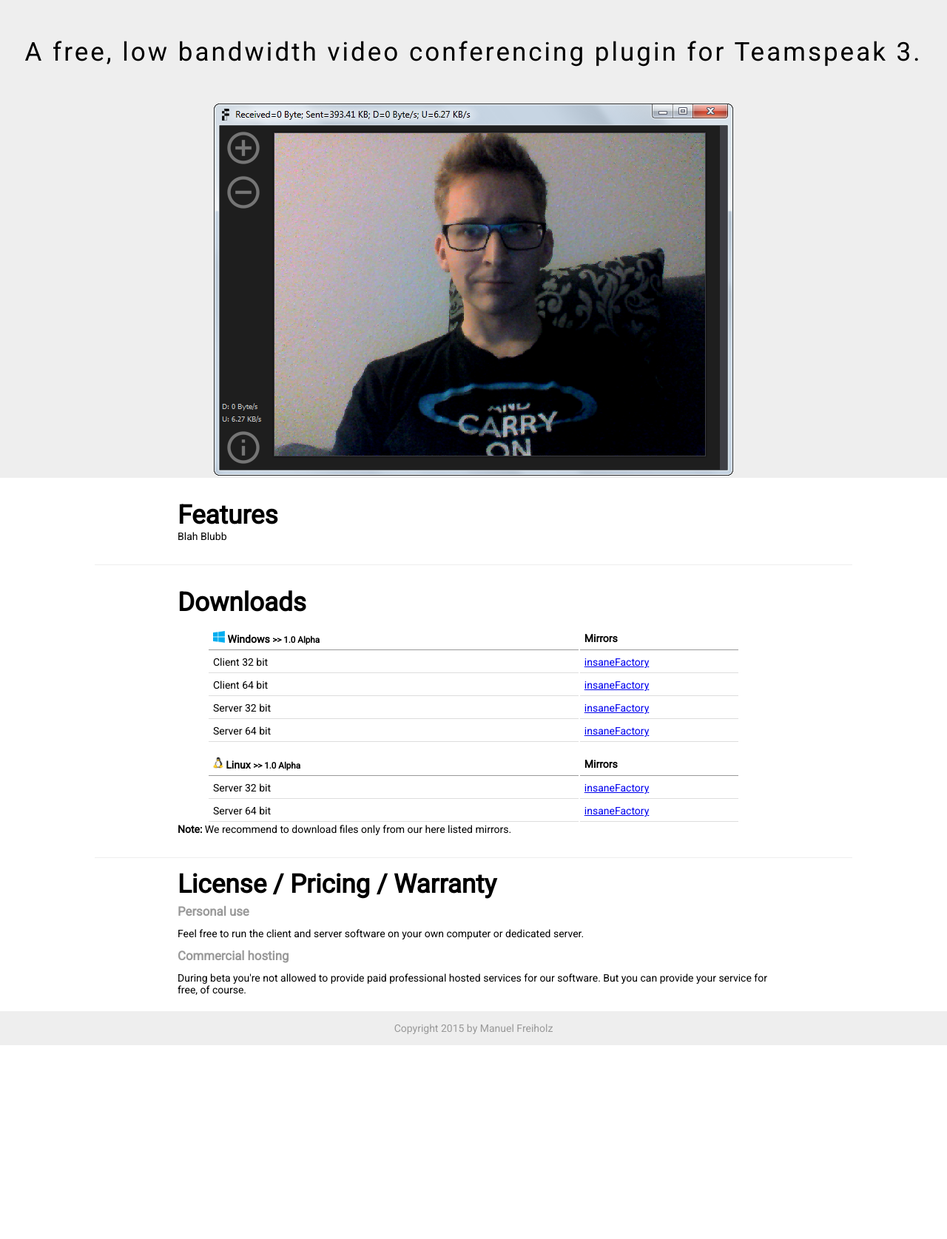
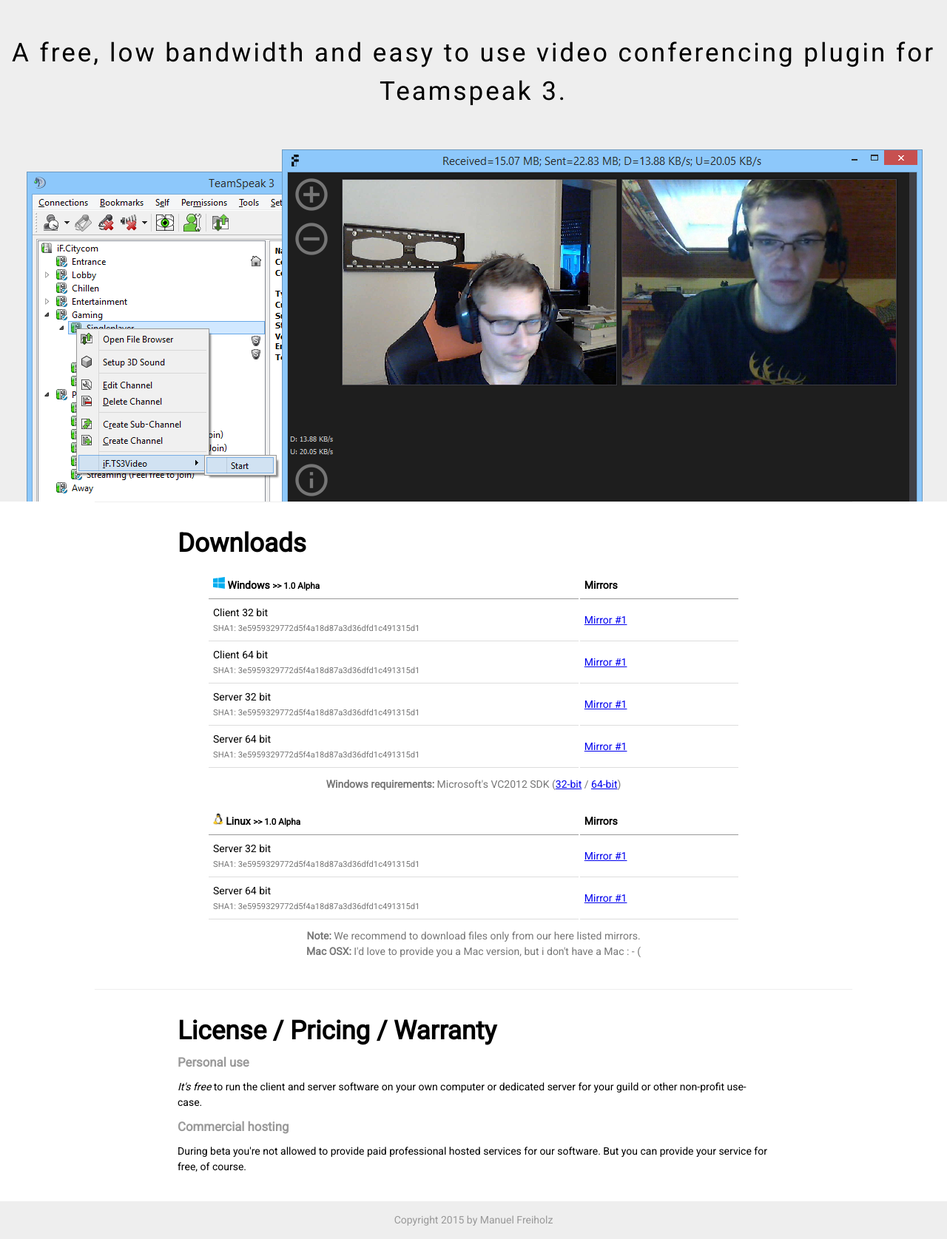
Before and after one commit to mfreiholz/ts3video, a PHP site: page / in a window 1280 px wide. Shown: the part 56-1731 px from the top of the page at 74% size. Before the commit the page ends 1469 px from the top, so only its background shows below. Run offline with PHP 8.4, Linux system fonts and the light colour scheme.

Commit message:
Adds new welcome image. Updates texts and layout.

```diff
--- a/projects/ts3videohomepage/css/index.css
+++ b/projects/ts3videohomepage/css/index.css
@@ -99,11 +99,15 @@
 
 section {
   display: block;
+  margin: 0;
+  padding: 0;
+  line-height: 1.5em;
 }
 
 section h1 {
   font-size: 2.5em;
   font-weight: bold;
+  line-height: 1.5em;
 }
 
 hr {
@@ -133,20 +137,28 @@
 .slogan {
   font-size: 2.5em;
   letter-spacing: 3px;
+  line-height: 1.5em;
   text-align: center;
-  padding: 1.3em 0;
-  line-height: 1.4em;
+  padding: 1.3em 0 0.5em 0;
 }
 
 .preview {
   text-align: center;
+  line-height: 0;
 }
 
 /** Section: Features **/
 
 section.features {
   background: #fff;
+  font-size: 1.2em;
   padding: 30px 0px;
+}
+
+.bam {
+  font-style: italic;
+  font-weight: bold;
+  padding: 10px;
 }
 
 /** Section: Downloads **/
@@ -163,11 +175,23 @@
   width: 90%;
 }
 
+section.downloads .hash {
+  color: #777;
+  display: block;
+  font-size: 0.8em;
+}
+
+section.downloads .notes {
+  color: #777;
+  padding: 10px;
+  text-align: center;
+}
+
 /** Section: License **/
 
 section.license {
   background: #fff;
-  padding: 15px 0px;
+  padding: 30px 0px;
 }
 
 section.license dt {
--- a/projects/ts3videohomepage/index.html
+++ b/projects/ts3videohomepage/index.html
@@ -25,19 +25,30 @@
 
       <section class="welcome">
         <div class="slogan">
-          A free, low bandwidth video conferencing plugin for Teamspeak 3.
+          A free, low bandwidth and easy to use video conferencing plugin for Teamspeak 3.
         </div>
-        <div class="preview">
-          <img src="img/ts3video-client-screen.png" border="0" />
-        </div>
+        <div class="preview"><img src="img/welcome-image.png" border="0" /></div>
       </section>
 
-      <section class="features">
+      <!--<section class="">
+        <div class="content">
+          <p>
+            <b>TS3VIDEO</b> is a simple video-conferencing addon for Teamspeak.
+          </p>
+          <p class="bam">No Teamspeak replacement - It's already awesome!</p>
+          <p class="bam">Just an addon for video conferencing!</p>
+        </div>
+      </section>-->
+
+      <!--<section class="features">
         <div class="content">
           <h1>Features</h1>
-          <p>Blah Blubb</p>
+          <ul>
+            <li>Simple right-click on a channel to join a video conference.</li>
+            <li>Separate conferences based on already existing channel structure.</li>
+          </ul>
         </div>
-      </section>
+      </section>-->
 
       <hr />
 
@@ -54,23 +65,27 @@
           </thead>
           <tbody>
             <tr>
-              <td>Client 32 bit</td>
-              <td><a href="#">insaneFactory</a></td>
+              <td>Client 32 bit<span class="hash">SHA1: 3e5959329772d5f4a18d87a3d36dfd1c491315d1</span></td>
+              <td><a href="#">Mirror #1</a></td>
             </tr>
             <tr>
-              <td>Client 64 bit</td>
-              <td><a href="#">insaneFactory</a></td>
+              <td>Client 64 bit<span class="hash">SHA1: 3e5959329772d5f4a18d87a3d36dfd1c491315d1</span></td>
+              <td><a href="#">Mirror #1</a></td>
             </tr>
             <tr>
-              <td>Server 32 bit</td>
-              <td><a href="#">insaneFactory</a></td>
+              <td>Server 32 bit<span class="hash">SHA1: 3e5959329772d5f4a18d87a3d36dfd1c491315d1</span></td>
+              <td><a href="#">Mirror #1</a></td>
             </tr>
             <tr>
-              <td>Server 64 bit</td>
-              <td><a href="#">insaneFactory</a></td>
+              <td>Server 64 bit<span class="hash">SHA1: 3e5959329772d5f4a18d87a3d36dfd1c491315d1</span></td>
+              <td><a href="#">Mirror #1</a></td>
             </tr>
           </tbody>
           </table>
+
+          <p class="notes">
+            <b>Windows requirements:</b> Microsoft's VC2012 SDK (<a href="#">32-bit</a> / <a href="#">64-bit</a>)
+          </p>
 
           <table class="download-table">
           <thead>
@@ -81,17 +96,20 @@
           </thead>
           <tbody>
             <tr>
-              <td>Server 32 bit</td>
-              <td><a href="#">insaneFactory</a></td>
+              <td>Server 32 bit<span class="hash">SHA1: 3e5959329772d5f4a18d87a3d36dfd1c491315d1</span></td>
+              <td><a href="#">Mirror #1</a></td>
             </tr>
             <tr>
-              <td>Server 64 bit</td>
-              <td><a href="#">insaneFactory</a></td>
+              <td>Server 64 bit<span class="hash">SHA1: 3e5959329772d5f4a18d87a3d36dfd1c491315d1</span></td>
+              <td><a href="#">Mirror #1</a></td>
             </tr>
           </tbody>
           </table>
 
-          <p><b>Note:</b> We recommend to download files only from our here listed mirrors.</p>
+          <p class="notes">
+            <b>Note:</b> We recommend to download files only from our here listed mirrors.<br>
+            <b>Mac OSX:</b> I'd love to provide you a Mac version, but i don't have a  Mac : - (
+          </p>
         </div>
       </section>
 
@@ -102,7 +120,7 @@
           <h1>License / Pricing / Warranty</h1>
           <dl>
             <dt>Personal use</dt>
-            <dd>Feel free to run the client and server software on your own computer or dedicated server.</dd>
+            <dd><em>It's free</em> to run the client and server software on your own computer or dedicated server for your guild or other non-profit use-case.</dd>
             <dt>Commercial hosting</dt>
             <dd>During beta you're not allowed to provide paid professional hosted services for our software. But you can provide your service for free, of course.</dd>
           </dl>
```
Also changed, not shown: projects/ts3videohomepage/img/welcome-image.png (added), 1 other file.
